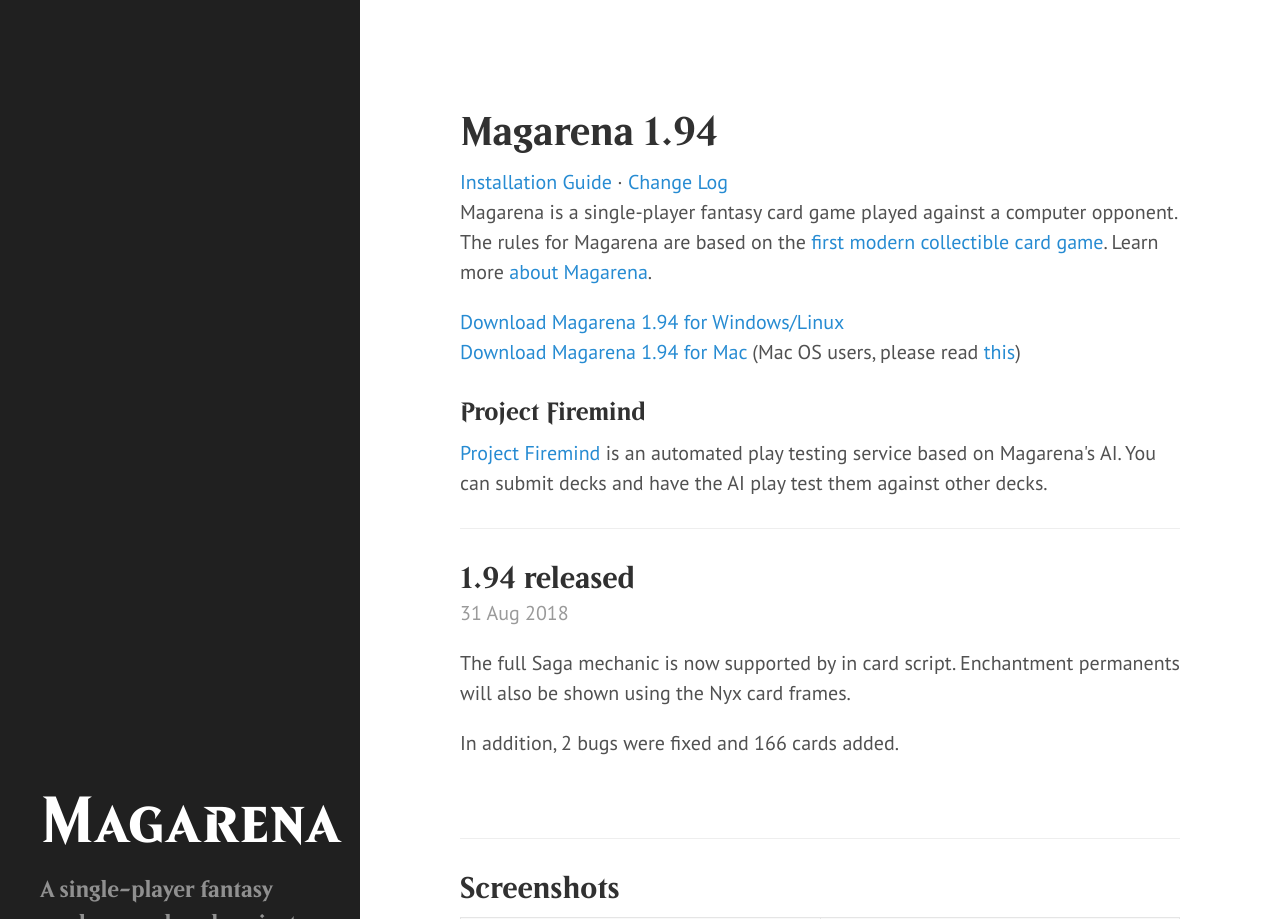
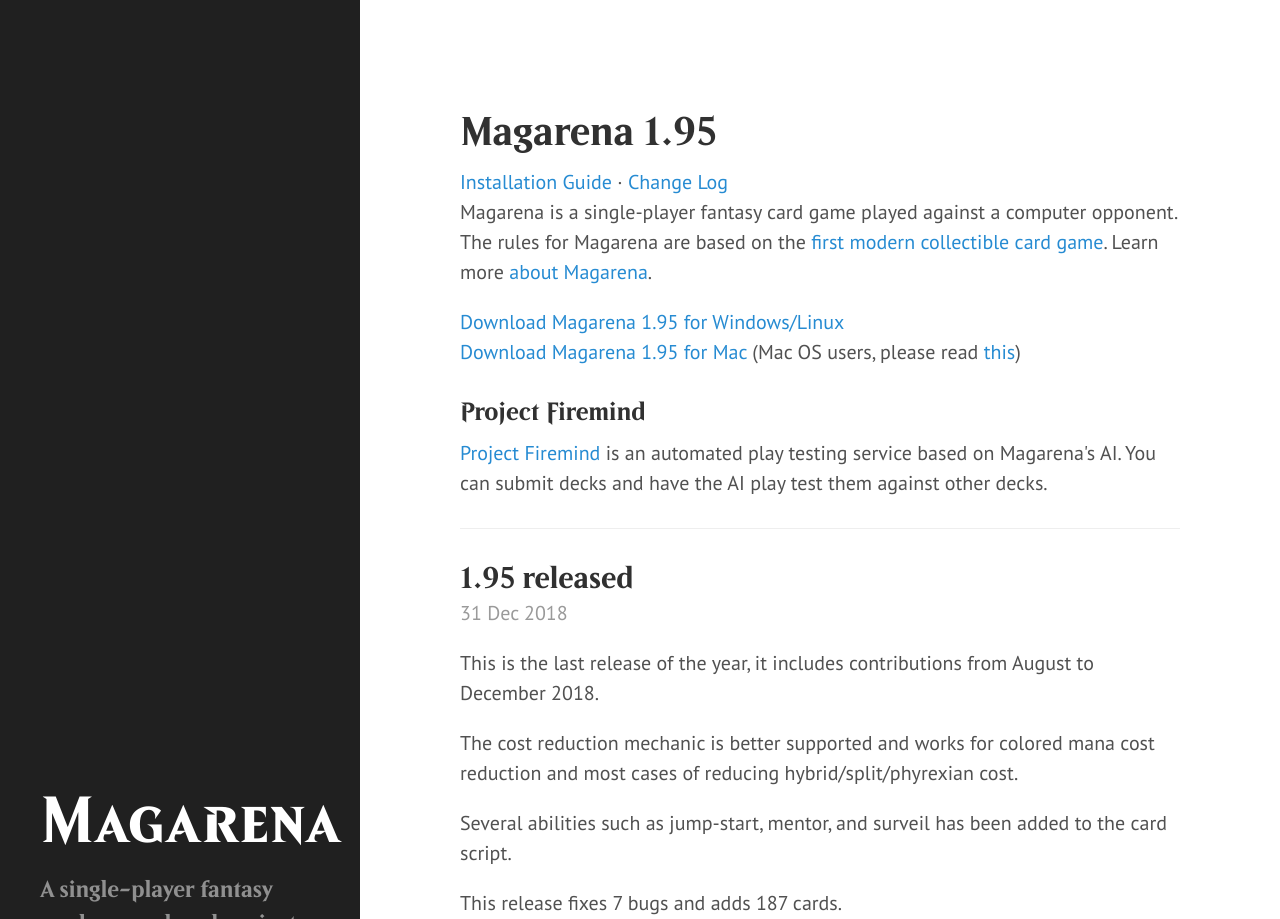
Before and after one commit to magarena/magarena.github.io, a Jekyll site: the page built from index.html, in a window 1280 px wide and 1400 px high, cut to the strip 0-919 px from the top of the window. Built offline with Jekyll 4.4.1, drawn with Linux system fonts in a browser that asks for light colours; the list of posts is cut into pages by our own code.

Commit message:
release post for 1.95

```diff
--- a/_config.yml
+++ b/_config.yml
@@ -20,7 +20,7 @@
 paginate:         1
 
 # Custom vars
-version:          '1.94'
+version:          '1.95'
 
 github:
   repo:           //github.com/magarena/magarena
--- /dev/null
+++ b/_posts/2018-12-31-1-95-released.md
@@ -0,0 +1,13 @@
+---
+layout: post
+title: "1.95 released"
+---
+
+This is the last release of the year, it includes contributions from August to December 2018.
+
+The cost reduction mechanic is better supported and works for colored mana cost
+reduction and most cases of reducing hybrid/split/phyrexian cost.
+
+Several abilities such as jump-start, mentor, and surveil has been added to the card script.
+
+This release fixes 7 bugs and adds 187 cards.
```
